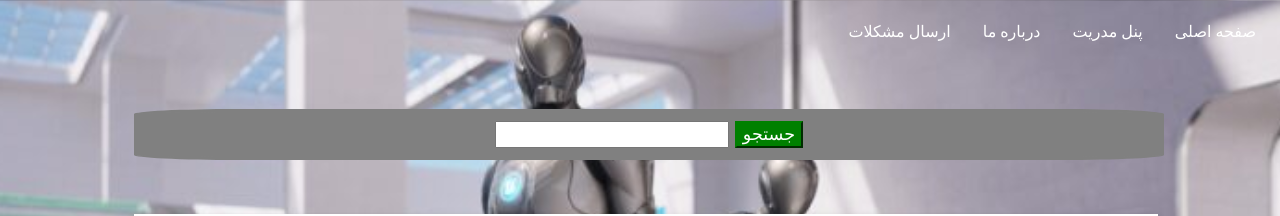
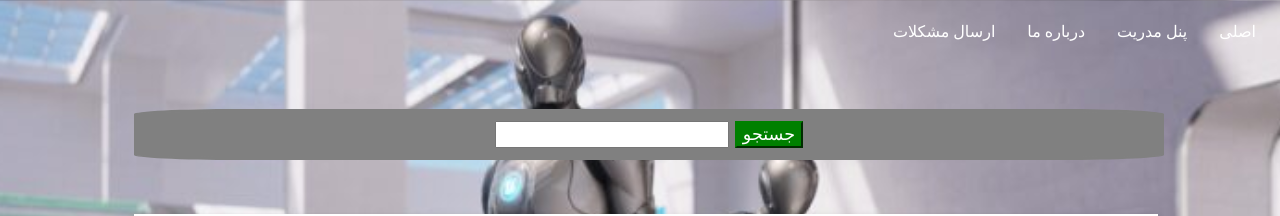
Before and after one commit to mohammad6davodi/newweb, a plain HTML site: page Index.html in a window 1280 px wide. Shown: the top 216 px of the page. Drawn offline with Linux system fonts and the light colour scheme.

Commit message:
dawsawda

```diff
--- a/Index.html
+++ b/Index.html
@@ -6,7 +6,7 @@
     <title>Unreal engine</title>
     <link href="Style.css" rel="stylesheet">
     <ul>
-        <li><a href="Index.html">صفحه اصلی</a></li>
+        <li><a href="Index.html"> اصلی</a></li>
         <li><a href="ControlPanel.html">پنل مدریت</a></li>
         <li><a href="About.html">درباره ما</a></li>
         <li><a href="Problem.html">ارسال مشکلات</a></li>
```
